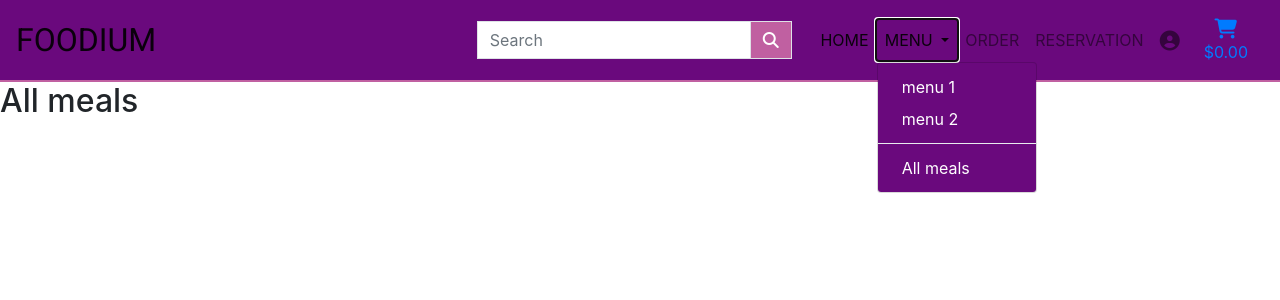
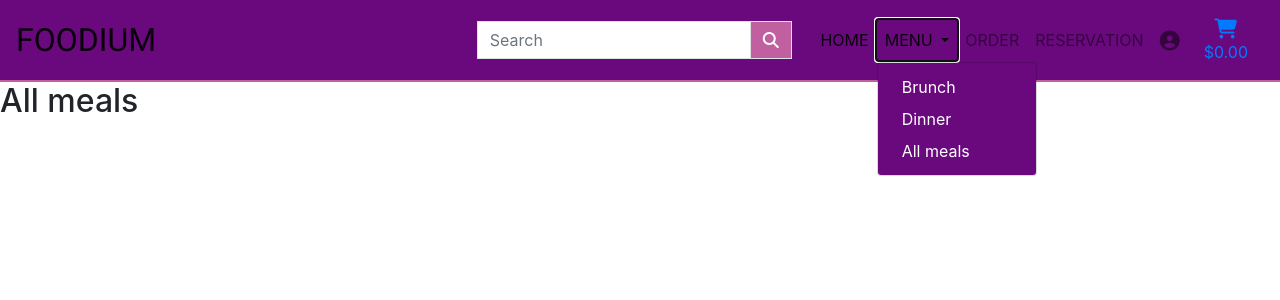
Before and after one commit to Code-Institute-Submissions/foodium_milestone_project_four, a Django app: page /meals/ in a window 1280 px wide, after a click on "MENU". Shown: the top 300 px of the page. Run offline with Django 3.2, Linux system fonts and the light colour scheme; data that the repository does not hold is empty; some libraries are stand-ins or nearby versions.

Commit message:
Added category filtering and edited Meal model's 'Category' to 'category'

```diff
--- a/meals/models.py
+++ b/meals/models.py
@@ -15,7 +15,7 @@ class Category(models.Model):
 class Meal(models.Model):
     name = models.CharField(max_length=254, unique=True)
     slug = models.SlugField(max_length=254, unique=True)
-    Category = models.ForeignKey(Category, null=True, blank=True,
+    category = models.ForeignKey(Category, null=True, blank=True,
                                  on_delete=models.SET_NULL)
     description = models.TextField()
     people = models.IntegerField()
--- a/meals/views.py
+++ b/meals/views.py
@@ -1,7 +1,7 @@
 from django.shortcuts import render, redirect, reverse, get_object_or_404
 from django.contrib import messages
 from django.db.models import Q
-from .models import Meal
+from .models import Meal, Category
 
 # Create your views here
 
@@ -11,8 +11,14 @@ def all_meals(request):
 
     meals = Meal.objects.all()
     query = None
+    categories = None
 
     if request.GET:
+        if 'category' in request.GET:
+            categories = request.GET['category'].split(',')
+            meals = meals.filter(category__name__in=categories)
+            categories = Category.objects.filter(name__in=categories)
+
         if 'q' in request.GET:
             query = request.GET['q']
             if not query:
@@ -25,7 +31,8 @@ def all_meals(request):
 
     context = {
         'meals': meals,
-        'search_term': query
+        'search_term': query,
+        'current_categories': categories,
     }
 
     return render(request, 'meals/meals.html', context)
--- a/templates/includes/navbar.html
+++ b/templates/includes/navbar.html
@@ -45,9 +45,8 @@
                             MENU
                         </a>
                         <div class="dropdown-menu" aria-labelledby="navbarDropdown">
-                            <a class="dropdown-item" href="#">menu 1</a>
-                            <a class="dropdown-item" href="#">menu 2</a>
-                            <div class="dropdown-divider"></div>
+                            <a class="dropdown-item" href="{% url 'meals' %}?category=Brunch">Brunch</a>
+                            <a class="dropdown-item" href="{% url 'meals' %}?category=Dinner">Dinner</a>
                             <a class="dropdown-item" href="{% url 'meals' %}">All meals</a>
                         </div>
                     </li>
```
Also changed, not shown: meals/migrations/0003_auto_20210204_0159.py (added).
